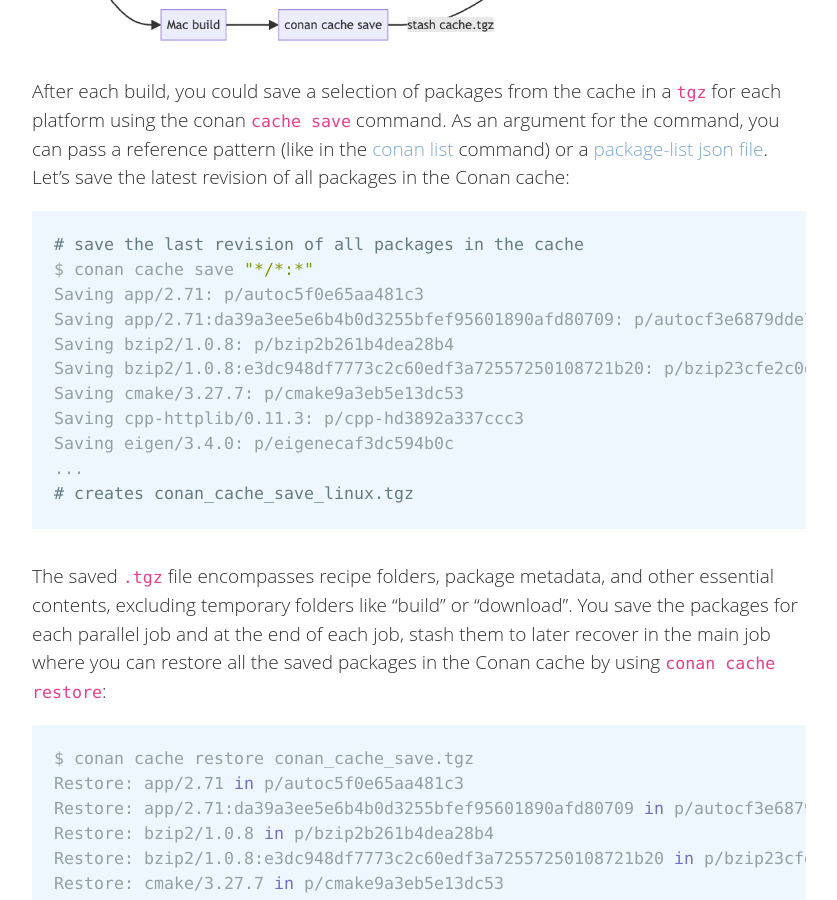
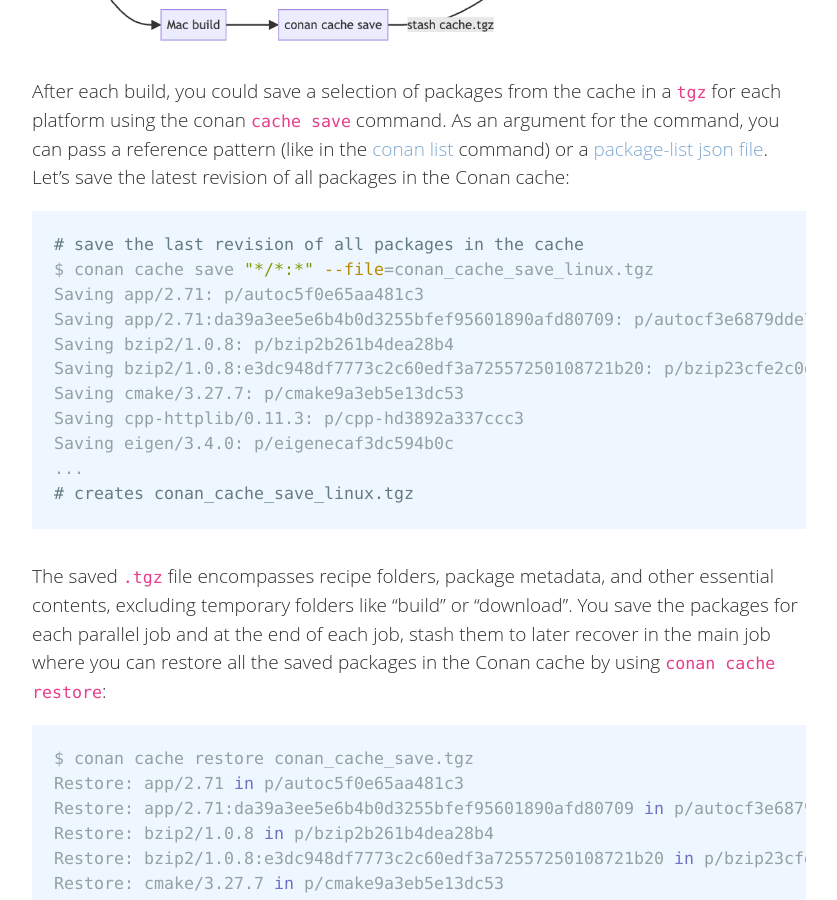
Before and after one commit to conan-io/conan-io.github.io, a Jekyll site: the page built from _posts/2023-11-28-Conan-new-features-2-0-14.markdown, in a window 1280 px wide and 900 px high, scrolled down 1271 px. Shown: the whole window, without its empty margins (20-857 px from the left). Built offline with Jekyll 4.4.1, drawn with Linux system fonts in a browser that asks for light colours; comment, search, counter and statistics services are not loaded.

Commit message:
Update _posts/2023-11-28-Conan-new-features-2-0-14.markdown

````diff
--- a/_posts/2023-11-28-Conan-new-features-2-0-14.markdown
+++ b/_posts/2023-11-28-Conan-new-features-2-0-14.markdown
@@ -50,7 +50,7 @@ Let's save the latest revision of all packages in the Conan cache:
 
 ```bash
 # save the last revision of all packages in the cache
-$ conan cache save "*/*:*"
+$ conan cache save "*/*:*" --file=conan_cache_save_linux.tgz
 Saving app/2.71: p/autoc5f0e65aa481c3
 Saving app/2.71:da39a3ee5e6b4b0d3255bfef95601890afd80709: p/autocf3e6879dde7f6/p
 Saving bzip2/1.0.8: p/bzip2b261b4dea28b4
````
